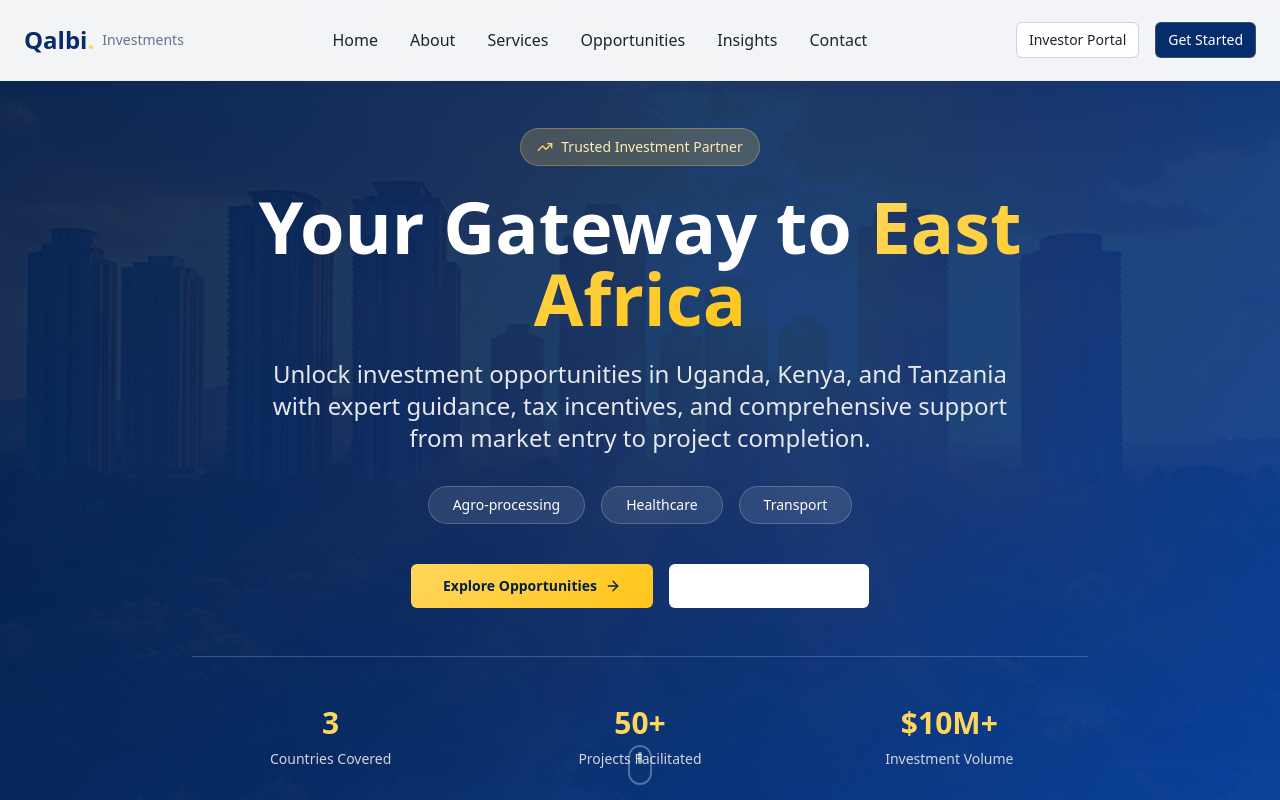
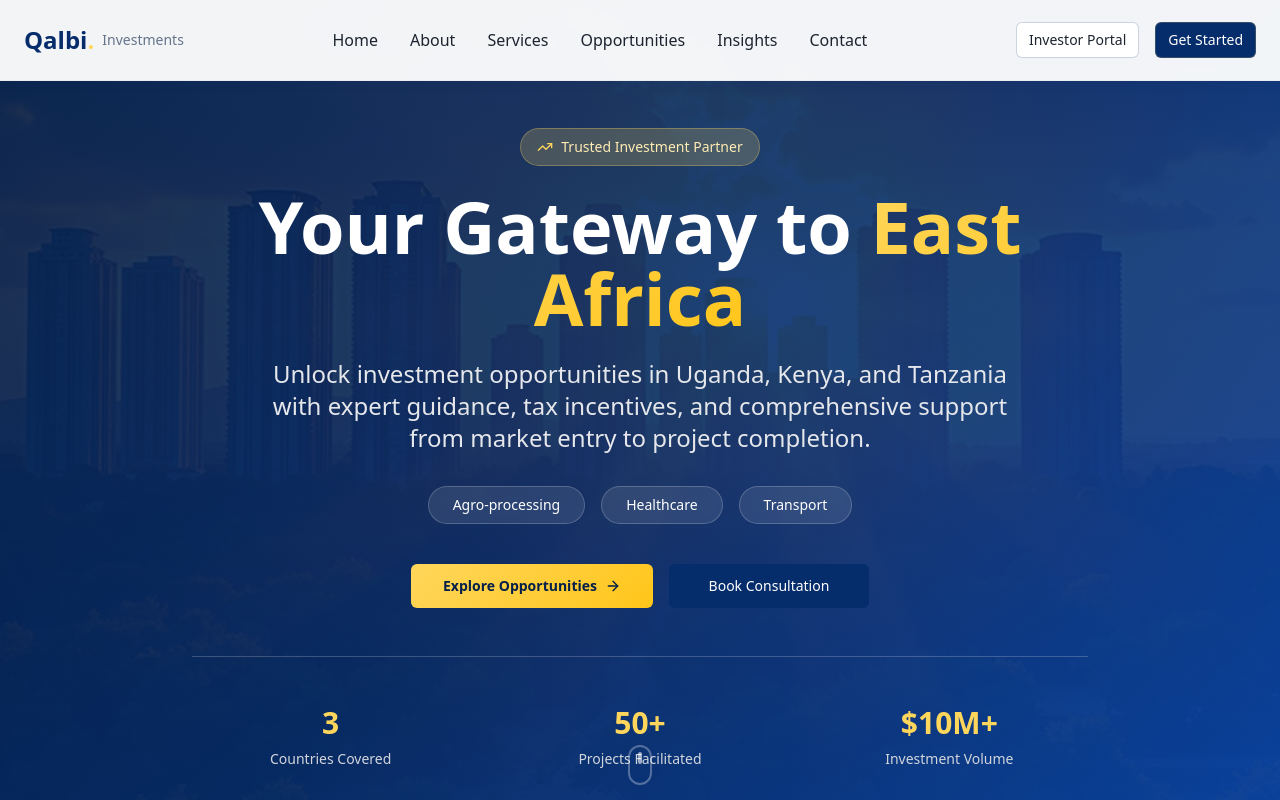
Before and after one commit to Princemarts/east-africa-gateway, a React (Vite) app: page / in a window 1280 px wide. Shown: the top 800 px of the page. Built offline with nearby package versions, Linux system fonts and the light colour scheme.

Commit message:
Update button colors
Set the "book consultation" button to use blue as the active color and yellow as the hover color.

```diff
--- a/src/components/Hero.tsx
+++ b/src/components/Hero.tsx
@@ -54,7 +54,7 @@ export default function Hero() {
               Explore Opportunities
               <ArrowRight className="w-5 h-5" />
             </Button>
-            <Button variant="outline" size="lg" className="w-full sm:w-auto min-w-[200px] text-white border-white/30 hover:bg-white hover:text-navy-primary">
+            <Button variant="consultation" size="lg" className="w-full sm:w-auto min-w-[200px]">
               Book Consultation
             </Button>
           </div>
--- a/src/components/ui/button.tsx
+++ b/src/components/ui/button.tsx
@@ -21,6 +21,7 @@ const buttonVariants = cva(
         hero: "bg-gradient-gold text-navy-deep hover:shadow-gold transform hover:scale-105 transition-all duration-300 font-semibold",
         premium: "bg-gradient-primary text-white hover:bg-primary-glow transform hover:scale-105 transition-all duration-300 shadow-elegant",
         professional: "bg-navy-primary text-white hover:bg-navy-light border border-gold-medium/20 transition-all duration-300",
+        consultation: "bg-navy-primary text-white border border-navy-primary hover:bg-gold-medium hover:text-navy-deep hover:border-gold-medium transition-all duration-300",
       },
       size: {
         default: "h-10 px-4 py-2",
```
